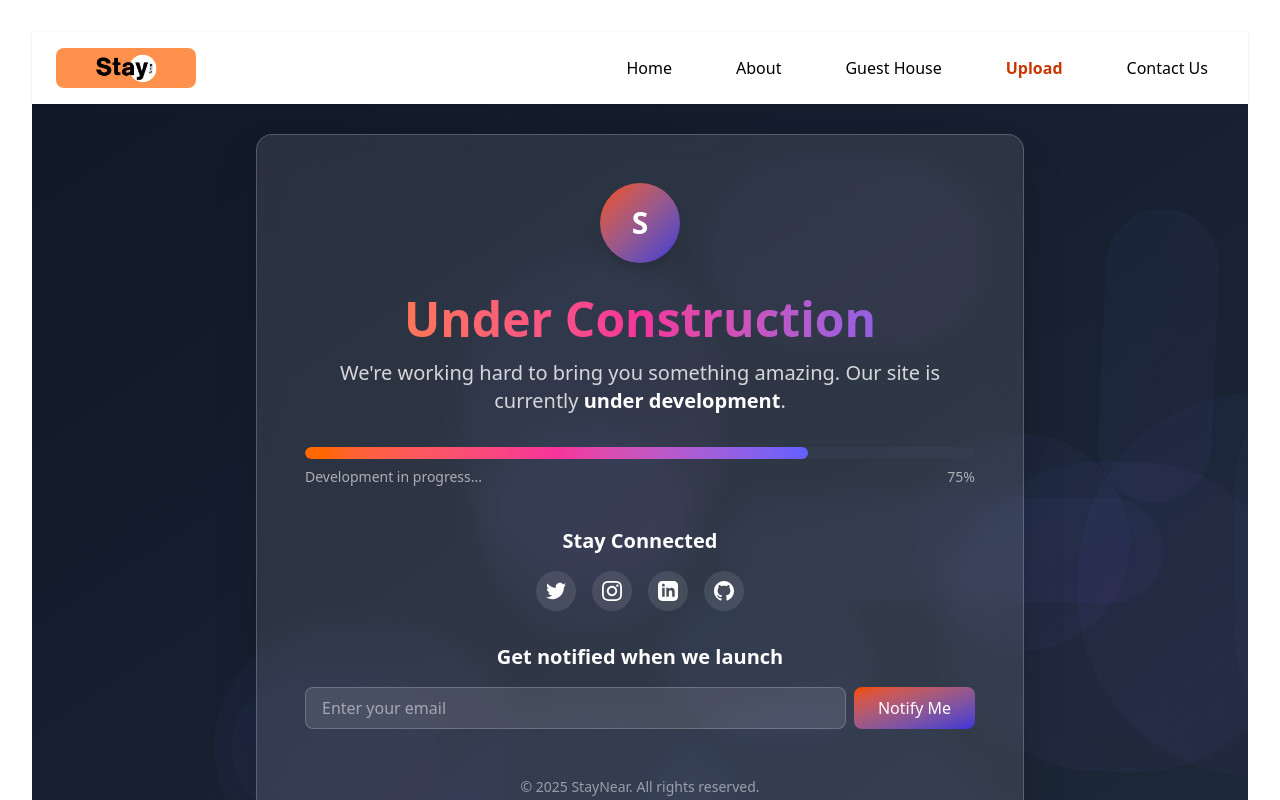
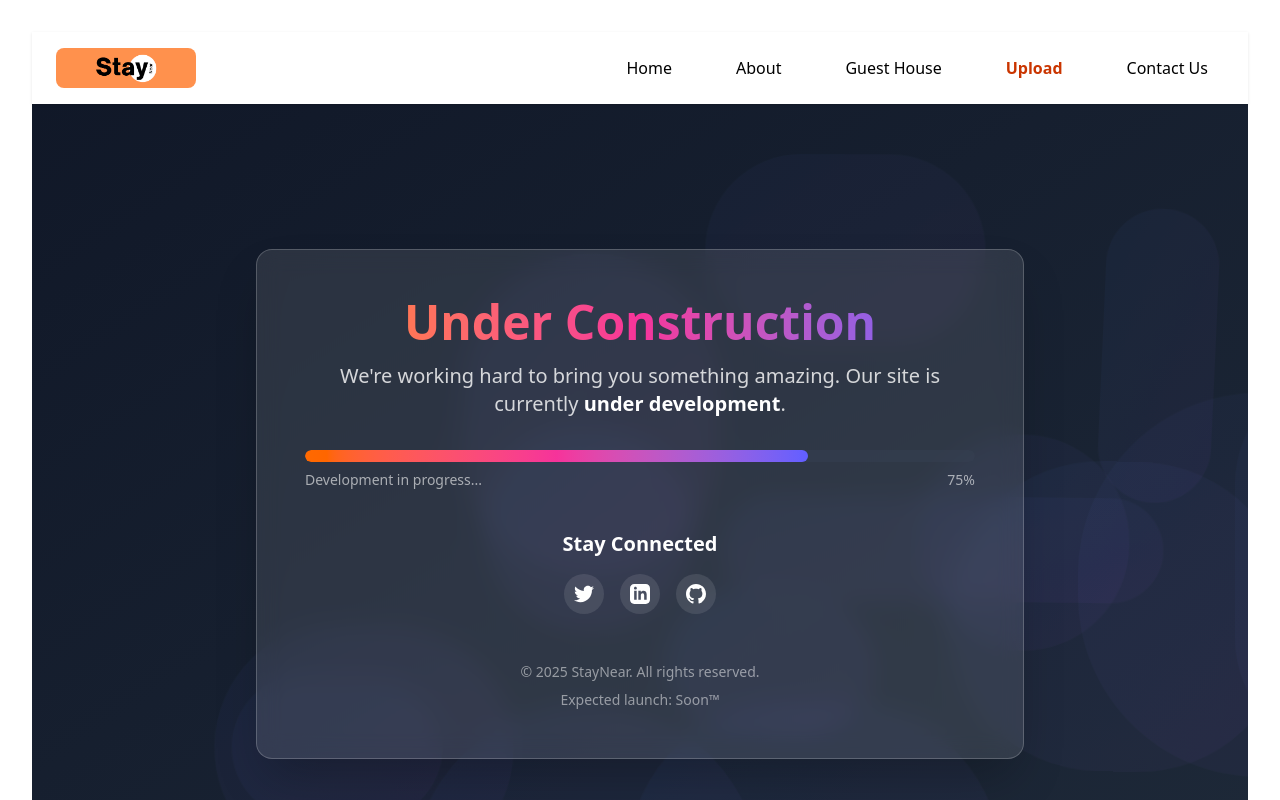
Before and after one commit to Bhupesh0307/StayNear, a React (Vite) app: page /upload-guest-house in a window 1280 px wide. Shown: the top 800 px of the page. Built offline with nearby package versions, Linux system fonts and the light colour scheme.

Commit message:
late night work 2

```diff
--- a/src/Components/Upload/Upload.jsx
+++ b/src/Components/Upload/Upload.jsx
@@ -56,11 +56,7 @@ export default function WorkInProgress() {
       {/* Content container */}
       <div className="relative max-w-3xl w-full p-8 md:p-12 backdrop-blur-md bg-white/10 rounded-2xl shadow-2xl border border-white/20 text-center">
         {/* Logo/Brand */}
-        <div className="mb-8 inline-flex items-center justify-center w-20 h-20 rounded-full bg-gradient-to-br from-orange-600 to-indigo-700 shadow-lg">
-          <span className="text-3xl font-bold text-white">
-            {websiteName?.charAt(0) || "W"}
-          </span>
-        </div>
+
 
         <h1 className="text-4xl md:text-5xl font-extrabold mb-4 bg-clip-text text-transparent bg-gradient-to-r from-orange-400 via-pink-500 to-indigo-500">
           Under Construction
@@ -90,22 +86,18 @@ export default function WorkInProgress() {
           <h3 className="text-xl font-semibold text-white mb-4">Stay Connected</h3>
           <div className="flex justify-center space-x-4">
             {/* Social media icons */}
-            <a href="#" className="w-10 h-10 rounded-full bg-white/10 flex items-center justify-center text-white hover:bg-white/20 transition-colors">
+            <a href="https://x.com/bhupesh_jh60422" className="w-10 h-10 rounded-full bg-white/10 flex items-center justify-center text-white hover:bg-white/20 transition-colors">
               <svg className="w-5 h-5" fill="currentColor" viewBox="0 0 24 24">
                 <path d="M24 4.557c-.883.392-1.832.656-2.828.775 1.017-.609 1.798-1.574 2.165-2.724-.951.564-2.005.974-3.127 1.195-.897-.957-2.178-1.555-3.594-1.555-3.179 0-5.515 2.966-4.797 6.045-4.091-.205-7.719-2.165-10.148-5.144-1.29 2.213-.669 5.108 1.523 6.574-.806-.026-1.566-.247-2.229-.616-.054 2.281 1.581 4.415 3.949 4.89-.693.188-1.452.232-2.224.084.626 1.956 2.444 3.379 4.6 3.419-2.07 1.623-4.678 2.348-7.29 2.04 2.179 1.397 4.768 2.212 7.548 2.212 9.142 0 14.307-7.721 13.995-14.646.962-.695 1.797-1.562 2.457-2.549z"></path>
               </svg>
             </a>
-            <a href="#" className="w-10 h-10 rounded-full bg-white/10 flex items-center justify-center text-white hover:bg-white/20 transition-colors">
-              <svg className="w-5 h-5" fill="currentColor" viewBox="0 0 24 24">
-                <path d="M12 2.163c3.204 0 3.584.012 4.85.07 3.252.148 4.771 1.691 4.919 4.919.058 1.265.069 1.645.069 4.849 0 3.205-.012 3.584-.069 4.849-.149 3.225-1.664 4.771-4.919 4.919-1.266.058-1.644.07-4.85.07-3.204 0-3.584-.012-4.849-.07-3.26-.149-4.771-1.699-4.919-4.92-.058-1.265-.07-1.644-.07-4.849 0-3.204.013-3.583.07-4.849.149-3.227 1.664-4.771 4.919-4.919 1.266-.057 1.645-.069 4.849-.069zm0-2.163c-3.259 0-3.667.014-4.947.072-4.358.2-6.78 2.618-6.98 6.98-.059 1.281-.073 1.689-.073 4.948 0 3.259.014 3.668.072 4.948.2 4.358 2.618 6.78 6.98 6.98 1.281.058 1.689.072 4.948.072 3.259 0 3.668-.014 4.948-.072 4.354-.2 6.782-2.618 6.979-6.98.059-1.28.073-1.689.073-4.948 0-3.259-.014-3.667-.072-4.947-.196-4.354-2.617-6.78-6.979-6.98-1.281-.059-1.69-.073-4.949-.073zm0 5.838c-3.403 0-6.162 2.759-6.162 6.162s2.759 6.163 6.162 6.163 6.162-2.759 6.162-6.163c0-3.403-2.759-6.162-6.162-6.162zm0 10.162c-2.209 0-4-1.79-4-4 0-2.209 1.791-4 4-4s4 1.791 4 4c0 2.21-1.791 4-4 4zm6.406-11.845c-.796 0-1.441.645-1.441 1.44s.645 1.44 1.441 1.44c.795 0 1.439-.645 1.439-1.44s-.644-1.44-1.439-1.44z"></path>
-              </svg>
-            </a>
-            <a href="#" className="w-10 h-10 rounded-full bg-white/10 flex items-center justify-center text-white hover:bg-white/20 transition-colors">
+
+            <a href="https://www.linkedin.com/in/bhupesh-jha-09aa5323a/" className="w-10 h-10 rounded-full bg-white/10 flex items-center justify-center text-white hover:bg-white/20 transition-colors">
               <svg className="w-5 h-5" fill="currentColor" viewBox="0 0 24 24">
                 <path d="M19 0h-14c-2.761 0-5 2.239-5 5v14c0 2.761 2.239 5 5 5h14c2.762 0 5-2.239 5-5v-14c0-2.761-2.238-5-5-5zm-11 19h-3v-11h3v11zm-1.5-12.268c-.966 0-1.75-.79-1.75-1.764s.784-1.764 1.75-1.764 1.75.79 1.75 1.764-.783 1.764-1.75 1.764zm13.5 12.268h-3v-5.604c0-3.368-4-3.113-4 0v5.604h-3v-11h3v1.765c1.396-2.586 7-2.777 7 2.476v6.759z"></path>
               </svg>
             </a>
-            <a href="#" className="w-10 h-10 rounded-full bg-white/10 flex items-center justify-center text-white hover:bg-white/20 transition-colors">
+            <a href="https://github.com/Bhupesh0307/StayNear/" className="w-10 h-10 rounded-full bg-white/10 flex items-center justify-center text-white hover:bg-white/20 transition-colors">
               <svg className="w-5 h-5" fill="currentColor" viewBox="0 0 24 24">
                 <path d="M12 0c-6.626 0-12 5.373-12 12 0 5.302 3.438 9.8 8.207 11.387.599.111.793-.261.793-.577v-2.234c-3.338.726-4.033-1.416-4.033-1.416-.546-1.387-1.333-1.756-1.333-1.756-1.089-.745.083-.729.083-.729 1.205.084 1.839 1.237 1.839 1.237 1.07 1.834 2.807 1.304 3.492.997.107-.775.418-1.305.762-1.604-2.665-.305-5.467-1.334-5.467-5.931 0-1.311.469-2.381 1.236-3.221-.124-.303-.535-1.524.117-3.176 0 0 1.008-.322 3.301 1.23.957-.266 1.983-.399 3.003-.404 1.02.005 2.047.138 3.006.404 2.291-1.552 3.297-1.23 3.297-1.23.653 1.653.242 2.874.118 3.176.77.84 1.235 1.911 1.235 3.221 0 4.609-2.807 5.624-5.479 5.921.43.372.823 1.102.823 2.222v3.293c0 .319.192.694.801.576 4.765-1.589 8.199-6.086 8.199-11.386 0-6.627-5.373-12-12-12z"></path>
               </svg>
@@ -113,24 +105,7 @@ export default function WorkInProgress() {
           </div>
         </div>
 
-        {/* Notify me form */}
-        <div>
-          <h3 className="text-xl font-semibold text-white mb-4">Get notified when we launch</h3>
-          <form className="flex flex-col sm:flex-row gap-2">
-            <input
-              type="email"
-              placeholder="Enter your email"
-              className="bg-white/10 border border-white/20 text-white placeholder-white/50 px-4 py-2 rounded-lg flex-grow focus:outline-none focus:ring-2 focus:ring-white/30"
-              required
-            />
-            <button
-              type="submit"
-              className="bg-gradient-to-br from-orange-600 to-indigo-700 hover:bg-gradient-to-br hover:from-orange-700 hover:to-indigo-800 text-white font-medium py-2 px-6 rounded-lg transition-colors focus:outline-none focus:ring-2 focus:ring-indigo-500 focus:ring-opacity-50"
-            >
-              Notify Me
-            </button>
-          </form>
-        </div>
+
 
         {/* Footer text */}
         <div className="mt-12 text-white/50 text-sm">
```
